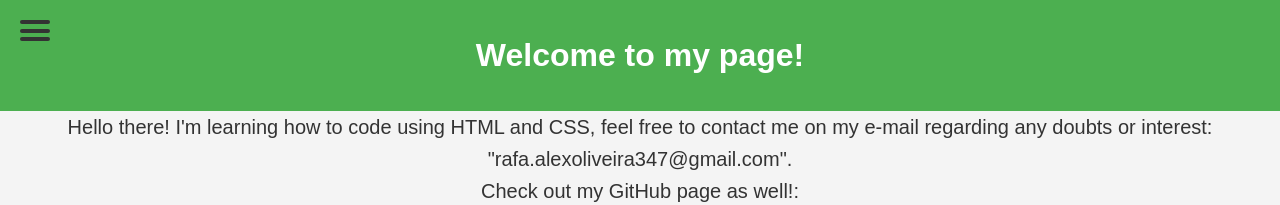
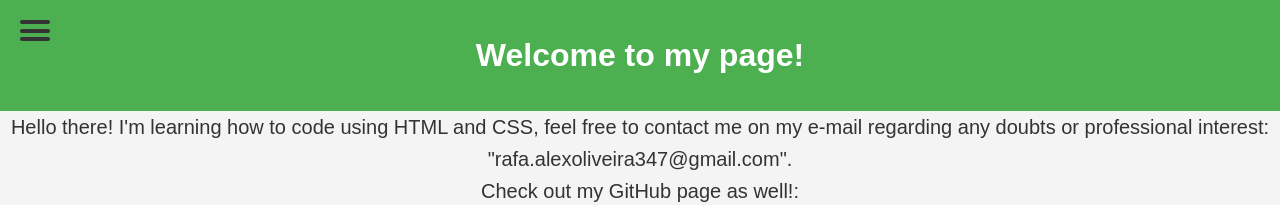
Before and after one commit to Rafael-Alexandre347/MyWebsite, a plain HTML site: page index.html in a window 1280 px wide. Shown: the top 205 px of the page. Drawn offline with Linux system fonts and the light colour scheme.

Commit message:
Ajustando Index.html

```diff
--- a/index.html
+++ b/index.html
@@ -28,7 +28,7 @@
     </header>
 
     <main>
-    <p class="apresentacao">Hello there! I'm learning how to code using HTML and CSS, feel free to contact me on my e-mail regarding any doubts or interest: "rafa.alexoliveira347@gmail.com". <br>
+    <p class="apresentacao">Hello there! I'm learning how to code using HTML and CSS, feel free to contact me on my e-mail regarding any doubts or professional interest: "rafa.alexoliveira347@gmail.com". <br>
     Check out my GitHub page as well!:</p>
 
     <img src="Screenshot_1.jpg" alt="Meu GitHub">
```
